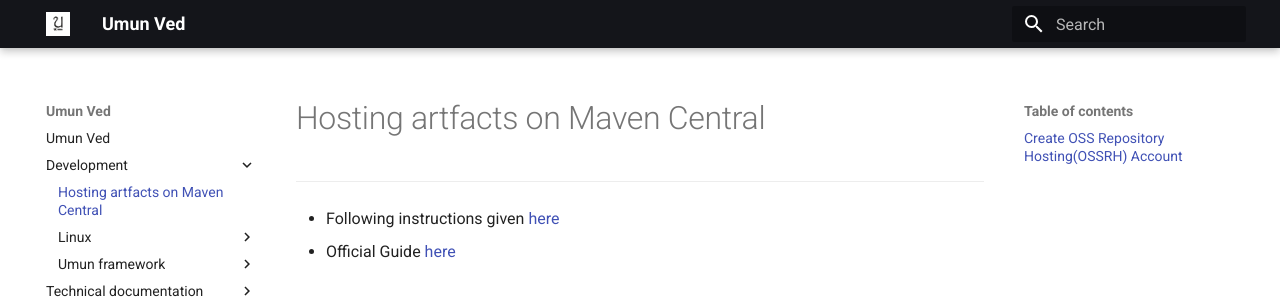
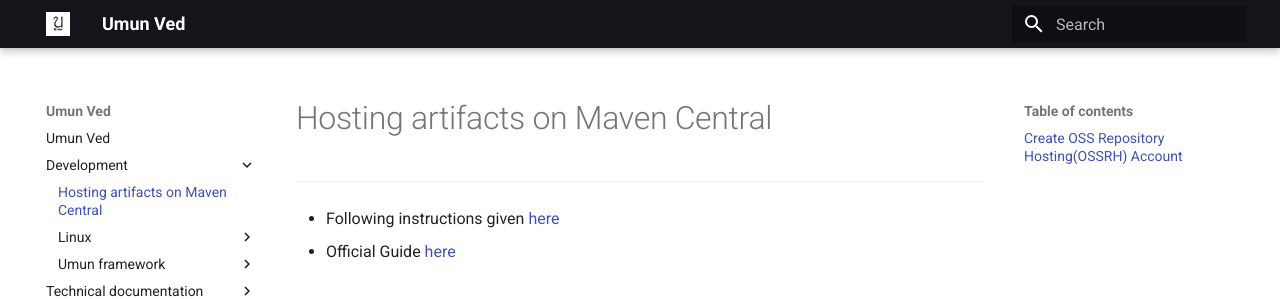
Before and after one commit to iAbhinav/testing-mkdocs, an MkDocs documentation site: the page built from docs/development/maven_central.md, in a window 1280 px wide. Shown: the top 299 px of the page. Built offline with MkDocs 1.6.1 and Material for MkDocs 9.7.7, drawn with Linux system fonts in a browser that asks for light colours.

Commit message:
Update maven_central.md

```diff
--- a/docs/development/maven_central.md
+++ b/docs/development/maven_central.md
@@ -1,4 +1,4 @@
-# Hosting artfacts on Maven Central
+# Hosting artifacts on Maven Central
 
 ---
 
```
